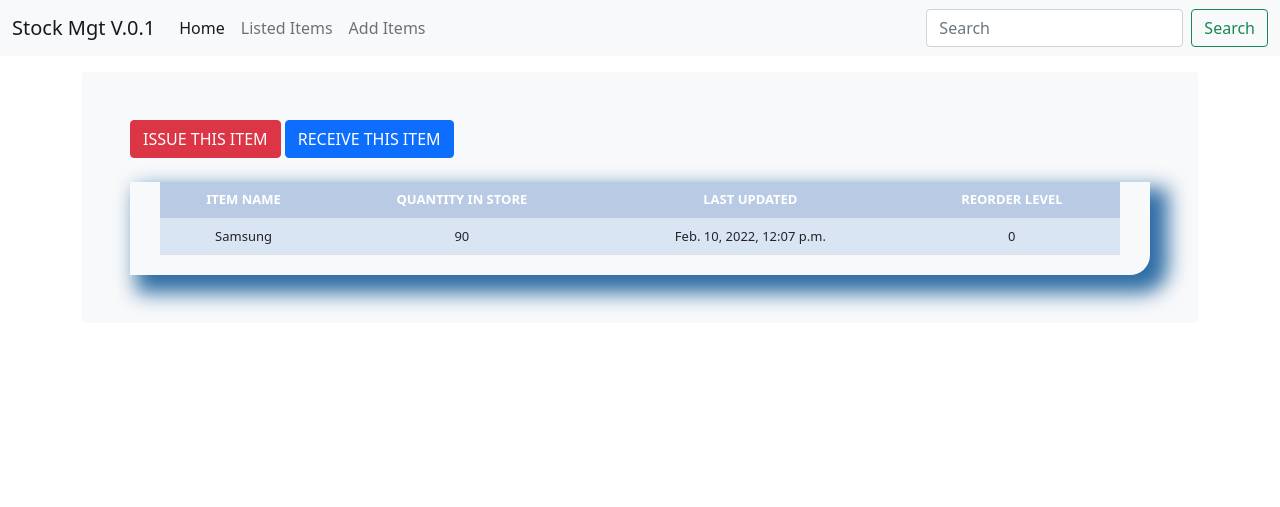
After one commit to BernardAli/stock-mgt-v1, a Django app: page /stock_detail/1/ in a window 1280 px wide. The commit adds this page. Shown: the top 507 px of the page. Run offline with Django 4.2, Linux system fonts and the light colour scheme; data comes from the database, SQL or seed files in the repository; both versions use the stored data as it was after the commit; some libraries are stand-ins or nearby versions.

Commit message:
Issue and Received Items Added

```diff
--- a/static/css/styles.css
+++ b/static/css/styles.css
@@ -50,6 +50,8 @@ th {
      list-style: none;
      background-color: #2e6da4;
      color: white;
-     box-shadow: 12px 12px 12px #e61c66;
+     box-shadow: 0 0.2rem 0.2rem #e61c66;
      text-align: center;
+     width:70%;
+     margin:0 auto;
  }
--- a/stock_mgt/models.py
+++ b/stock_mgt/models.py
@@ -26,7 +26,8 @@ class Stock(models.Model):
     phone_number = models.CharField(max_length=50, blank=True, null=True)
     created_by = models.CharField(max_length=50, blank=True, null=True)
     reorder_level = models.IntegerField(default='0', blank=True, null=True)
-    last_updated = models.DateTimeField(auto_now_add=False, auto_now=True)
+    last_updated = models.DateTimeField(auto_now=True)
+    timestamp = models.DateTimeField(auto_now_add=True)
     # export_to_CSV = models.BooleanField(default=False)
 
     def __str__(self):
--- a/stock_mgt/urls.py
+++ b/stock_mgt/urls.py
@@ -1,5 +1,6 @@
 from django.urls import path
-from .views import home, list_items, add_items, update_items, delete_items
+from .views import home, list_items, add_items, update_items, delete_items, \
+    stock_detail, issue_items, receive_items
 
 urlpatterns = [
     path('', home, name='home'),
@@ -7,4 +8,7 @@ urlpatterns = [
     path('add_items/', add_items, name='add_items'),
     path('update_items/<str:pk>/', update_items, name="update_items"),
     path('delete_items/<str:pk>/', delete_items, name="delete_items"),
+    path('stock_detail/<str:pk>/', stock_detail, name="stock_detail"),
+    path('issue_items/<str:pk>/', issue_items, name="issue_items"),
+    path('receive_items/<str:pk>/', receive_items, name="receive_items"),
 ]
--- a/stock_mgt/views.py
+++ b/stock_mgt/views.py
@@ -3,7 +3,7 @@ from django.http import HttpResponse
 from django.contrib import messages
 import csv
 
-from .form import StockCreateForm, StockSearchForm, StockUpdateForm
+from .form import StockCreateForm, StockSearchForm, StockUpdateForm, IssueForm, ReceiveForm
 from .models import Stock
 
 
@@ -28,9 +28,9 @@ def list_items(request):
         'queryset': queryset
     }
     if request.method == 'POST':
-        queryset = Stock.objects.filter(#category__icontains=form['category'].value(),
-                                        item_name__icontains=form['item_name'].value()
-                                        )
+        queryset = Stock.objects.filter(  # category__icontains=form['category'].value(),
+            item_name__icontains=form['item_name'].value()
+        )
         if form['export_to_CSV'].value():
             response = HttpResponse(content_type='text/csv')
             response['Content-Disposition'] = 'attachment; filename="List of stock.csv"'
@@ -84,3 +84,56 @@ def delete_items(request, pk):
         messages.success(request, 'Successfully Deleted')
         return redirect('list_items')
     return render(request, 'delete_items.html')
+
+
+def stock_detail(request, pk):
+    queryset = Stock.objects.get(id=pk)
+    context = {
+        "title": queryset.item_name,
+        "queryset": queryset,
+    }
+    return render(request, "stock_detail.html", context)
+
+
+def issue_items(request, pk):
+    queryset = Stock.objects.get(id=pk)
+    form = IssueForm(request.POST or None, instance=queryset)
+    if form.is_valid():
+        instance = form.save(commit=False)
+        instance.quantity -= instance.issue_quantity
+        instance.issue_by = str(request.user)
+        messages.success(request, "Issued SUCCESSFULLY. " + str(instance.quantity) + " " + str(
+            instance.item_name) + "s now left in Store")
+        instance.save()
+
+        return redirect('/stock_detail/' + str(instance.id))
+    # return HttpResponseRedirect(instance.get_absolute_url())
+
+    context = {
+        "title": 'Issue ' + str(queryset.item_name),
+        "queryset": queryset,
+        "form": form,
+        "username": 'Issue By: ' + str(request.user),
+    }
+    return render(request, "add_items.html", context)
+
+
+def receive_items(request, pk):
+    queryset = Stock.objects.get(id=pk)
+    form = ReceiveForm(request.POST or None, instance=queryset)
+    if form.is_valid():
+        instance = form.save(commit=False)
+        instance.quantity += instance.receive_quantity
+        instance.save()
+        messages.success(request, "Received SUCCESSFULLY. " + str(instance.quantity) + " " + str(
+            instance.item_name) + "s now in Store")
+
+        return redirect('/stock_detail/' + str(instance.id))
+    # return HttpResponseRedirect(instance.get_absolute_url())
+    context = {
+        "title": 'Reaceive ' + str(queryset.item_name),
+        "instance": queryset,
+        "form": form,
+        "username": 'Receive By: ' + str(request.user),
+    }
+    return render(request, "add_items.html", context)
--- a/templates/add_items.html
+++ b/templates/add_items.html
@@ -9,6 +9,7 @@
 {% block content %}
     <main class="container">
       <div class="bg-light p-5 rounded">
+          <div class="header">{{ title }}</div>
           <form action="" method="post">
             {% csrf_token %}
             {{form|crispy}}
--- a/templates/list_items.html
+++ b/templates/list_items.html
@@ -27,6 +27,9 @@
                     <th>CATEGORY</th>
                     <th>ITEM NAME</th>
                     <th>QUANTITY IN STORE</th>
+                    <th>ADDED ON</th>
+                    <th>LAST UPDATE</th>
+                    <th>DETAIL</th>
                     <th>DELETE</th>
                   </tr>
                 </thead>
@@ -36,6 +39,9 @@
                     <td>{{instance.category}}</td>
                     <td><a href="{% url 'update_items' instance.id %}">{{instance.item_name}}</a></td>
                     <td>{{instance.quantity}}</td>
+                    <td>{{instance.timestamp|date:"d M "}}</td>
+                    <td>{{instance.last_updated|date:"d M - h i a"}}</td>
+                      <td><a href="{% url 'stock_detail' instance.id %}"><i class="fas fa-info-circle"></i></a></td>
                       <td><a href="{% url 'delete_items' instance.id %}"><i class="fas fa-trash"></i></a></td>
                   </tr>
               {% endfor %}
--- /dev/null
+++ b/templates/stock_detail.html
@@ -0,0 +1,33 @@
+{% extends 'partials/base.html' %}
+{% load static %}
+{% load crispy_forms_tags %}
+
+{% block title %}
+{% endblock %}
+
+
+{% block content %}
+    <main class="container">
+      <div class="bg-light p-5 rounded">
+          <a href="{% url 'issue_items' queryset.id %}"><div class='btn btn-danger'>ISSUE THIS ITEM</div></a>
+    <a href="{% url 'receive_items' queryset.id %}"><div class='btn btn-primary'>RECEIVE THIS ITEM</div></a>
+        <br><br>
+        <div class="display_table">
+          <table class='table'>
+                  <tr>
+                    <th>ITEM NAME</th>
+                    <th>QUANTITY IN STORE</th>
+                    <th>LAST UPDATED</th>
+                    <th>REORDER LEVEL</th>
+                  </tr>
+                  <tr>
+                    <td>{{queryset.item_name}}</td>
+                    <td>{{queryset.quantity}}</td>
+                    <td>{{queryset.last_updated}}</td>
+                    <td>{{queryset.reorder_level}}</td>
+                  </tr>
+          </table>
+        </div>
+      </div>
+    </main>
+{% endblock %}
```
Also changed, not shown: stock_mgt/form.py (+13 -0 lines), db.sqlite3, stock_mgt/migrations/0003_stock_timestamp.py (added).
